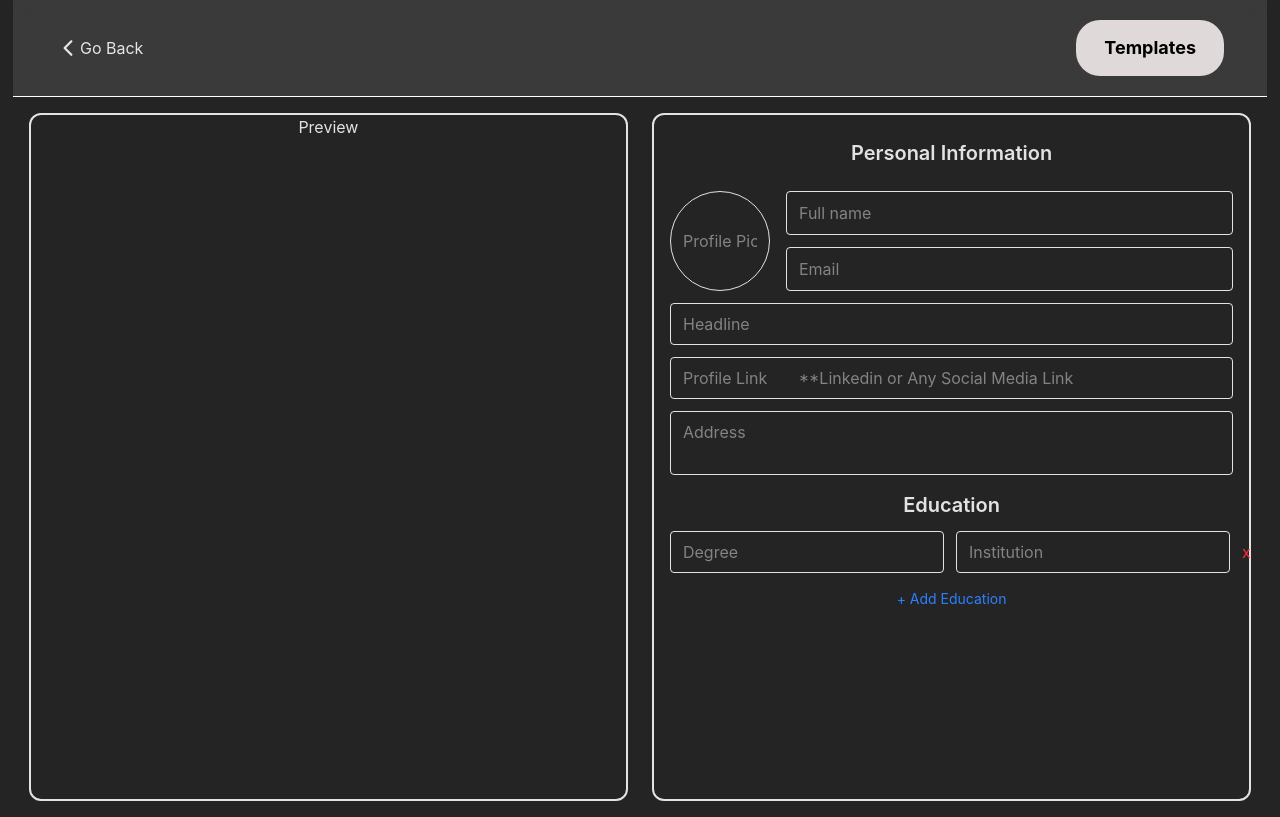
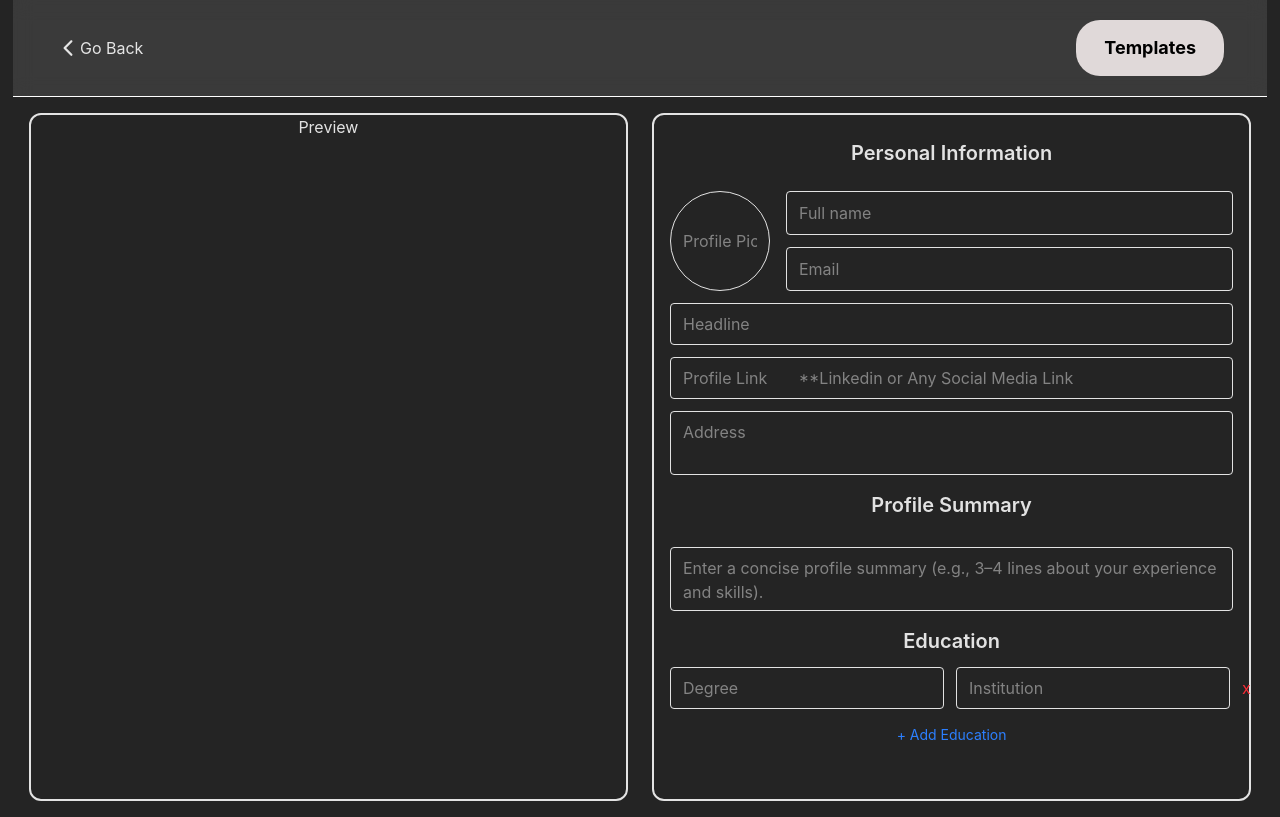
Before and after one commit to Subhranshu-Lenka/React-Resume-Builder, a React (Vite) app: page /builder in a window 1280 px wide. Built offline with nearby package versions, Linux system fonts and the light colour scheme; no server answers.

Commit message:
profile summary sub-component

```diff
--- a/src/components/Forms/ResumeBuilderForm/MainForm.jsx
+++ b/src/components/Forms/ResumeBuilderForm/MainForm.jsx
@@ -1,6 +1,7 @@
 import { FormProvider, useForm, useFormContext } from "react-hook-form";
 import PersonalInfoForm from "./SubComponents/PersonalInfoForm";
 import EducationForm from "./SubComponents/EducationForm";
+import ProfileInfoForm from "./SubComponents/ProfileInfoForm";
 import { email } from "zod";
 function MainForm() {
   // const { register } = useFormContext();
@@ -28,6 +29,8 @@ function MainForm() {
             className="flex flex-col mt-6 px-4 gap-4"
           >
             <PersonalInfoForm />
+            <ProfileInfoForm />
+
             <EducationForm />
           </form>
         </FormProvider>
--- /dev/null
+++ b/src/components/Forms/ResumeBuilderForm/SubComponents/ProfileInfoForm.jsx
@@ -0,0 +1,36 @@
+import { useState, useRef, useEffect } from "react";
+import { useFormContext } from "react-hook-form";
+
+function ProfileInfoForm() {
+  const { register } = useFormContext();
+  const textareaRef = useRef(null);
+
+  useEffect(() => {
+    const textarea = textareaRef.current;
+
+    const resize = () => {
+      if (!textarea) return;
+      textarea.style.height = "auto";
+      textarea.style.height = textarea.scrollHeight + "px";
+    };
+
+    resize();
+
+    textarea.addEventListener("input", resize);
+    return () => textarea.removeEventListener("input", resize);
+  }, []);
+
+  return (
+    <>
+      <h2 className="text-xl font-semibold mb-3">Profile Summary</h2>
+      <textarea
+        {...register("profileSummary", { required: true })}
+        placeholder="Enter a concise profile summary (e.g., 3–4 lines about your experience and skills)."
+        className="border rounded px-3 py-2 resize-none overflow-hidden"
+        ref={textareaRef}
+      />
+    </>
+  );
+}
+
+export default ProfileInfoForm;
```
